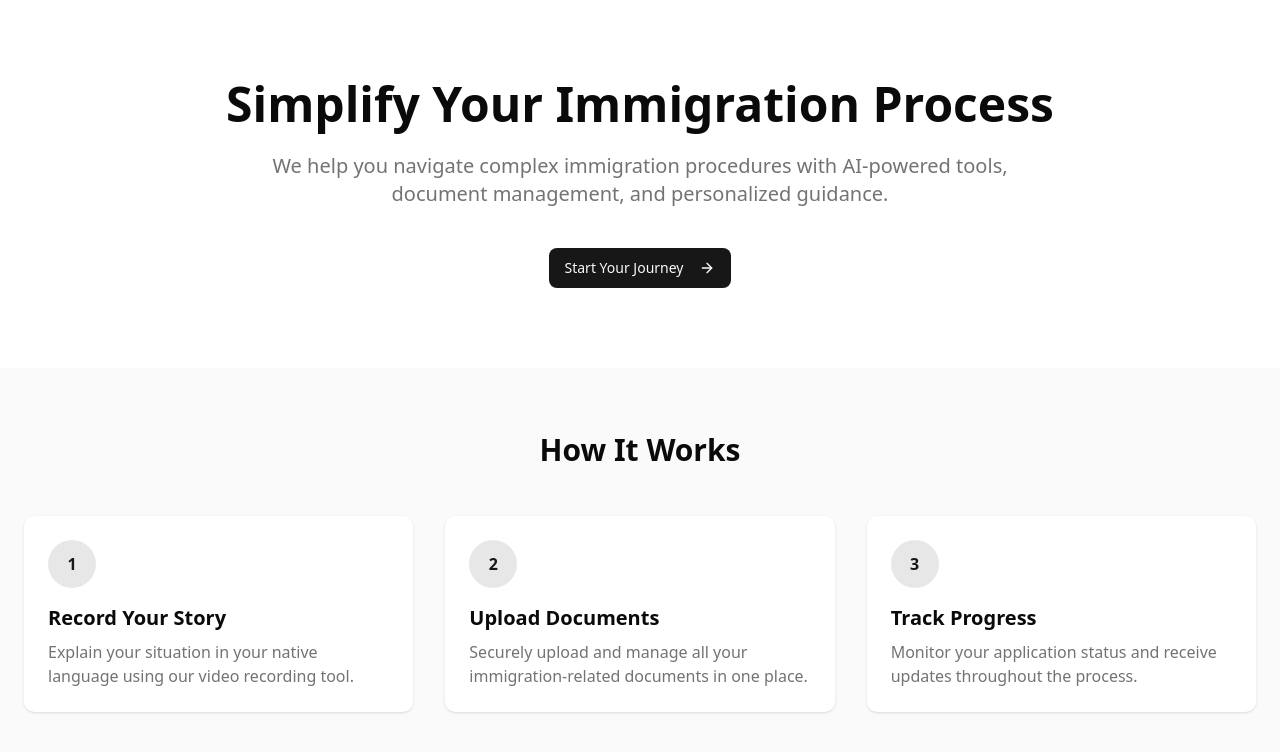
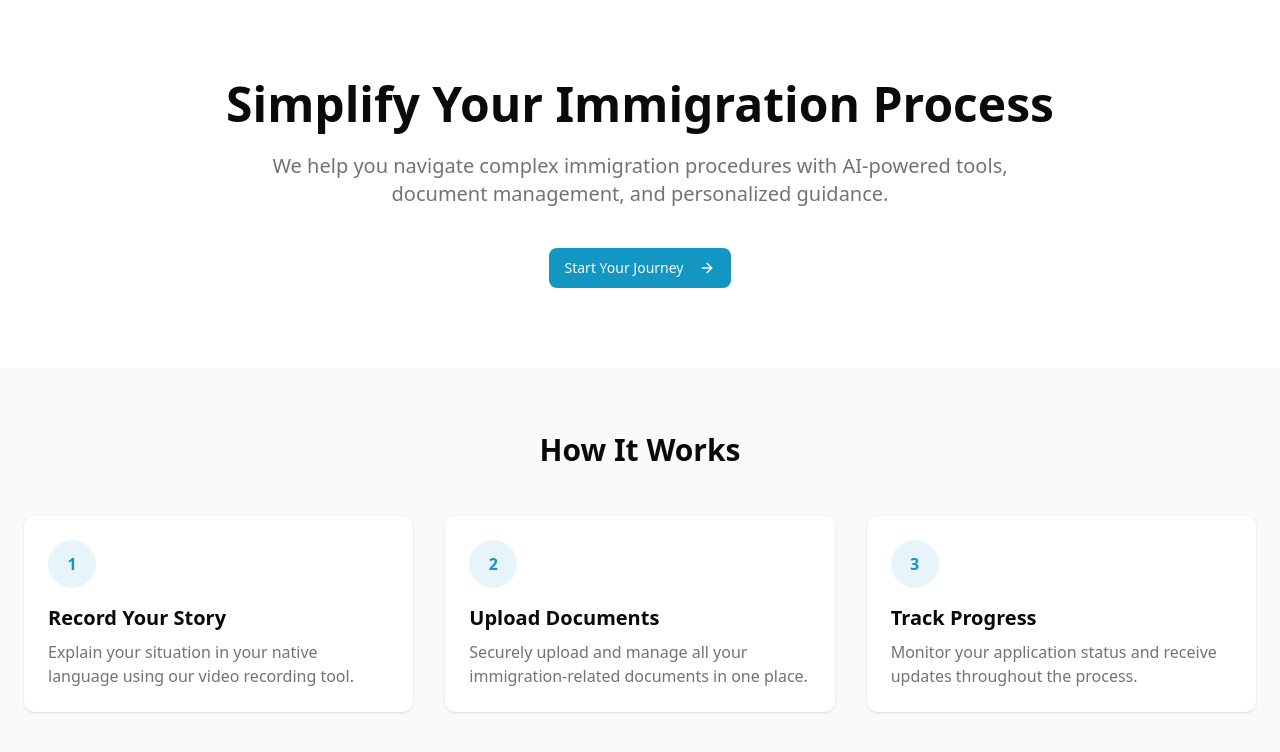
Before and after one commit to jask1m/Force, a Next.js app in the folder frontend/: page / in a window 1280 px wide. Shown: the top 752 px of the page. Built offline with nearby package versions, Linux system fonts and the light colour scheme.

Commit message:
update color to nice looking blue

```diff
--- a/frontend/src/app/globals.css
+++ b/frontend/src/app/globals.css
@@ -51,7 +51,7 @@
   --card-foreground: oklch(0.145 0 0);
   --popover: oklch(1 0 0);
   --popover-foreground: oklch(0.145 0 0);
-  --primary: oklch(0.205 0 0);
+  --primary: oklch(0.63 0.1199 228.46);
   --primary-foreground: oklch(0.985 0 0);
   --secondary: oklch(0.97 0 0);
   --secondary-foreground: oklch(0.205 0 0);
```
